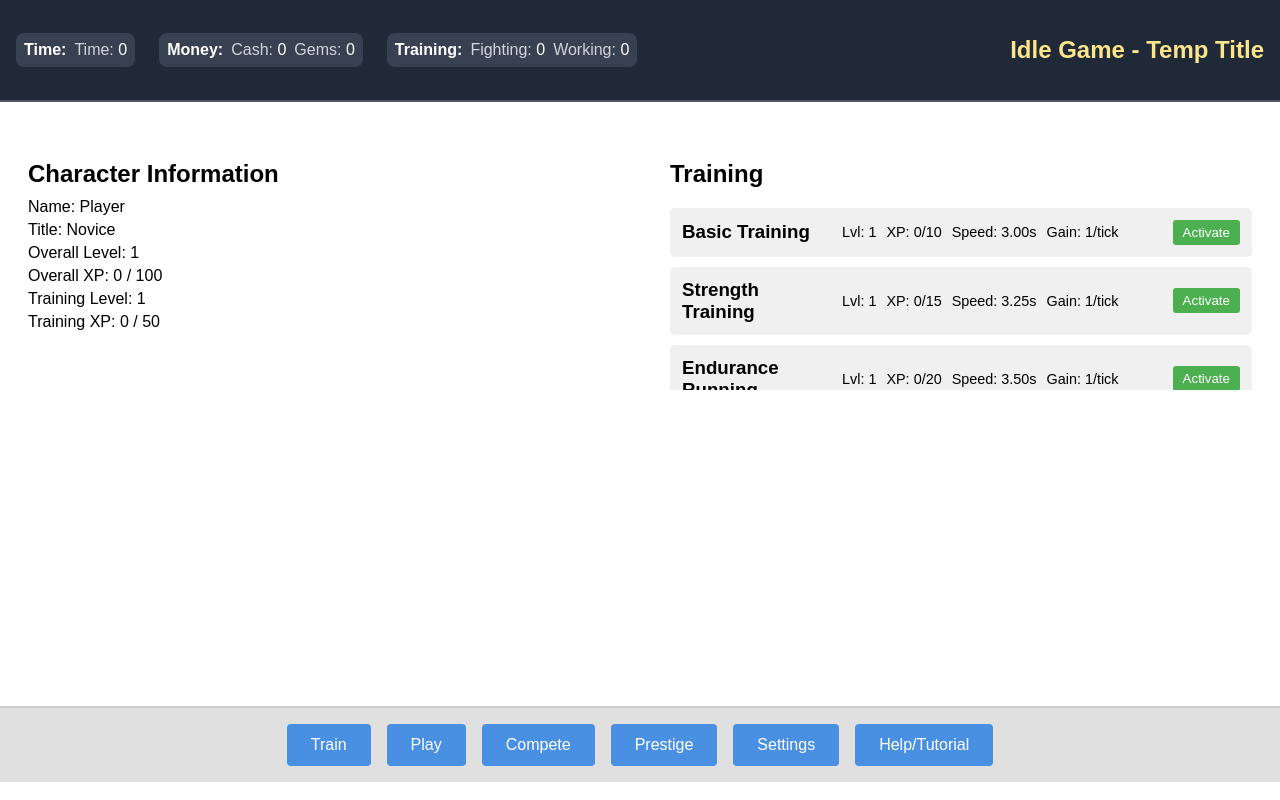
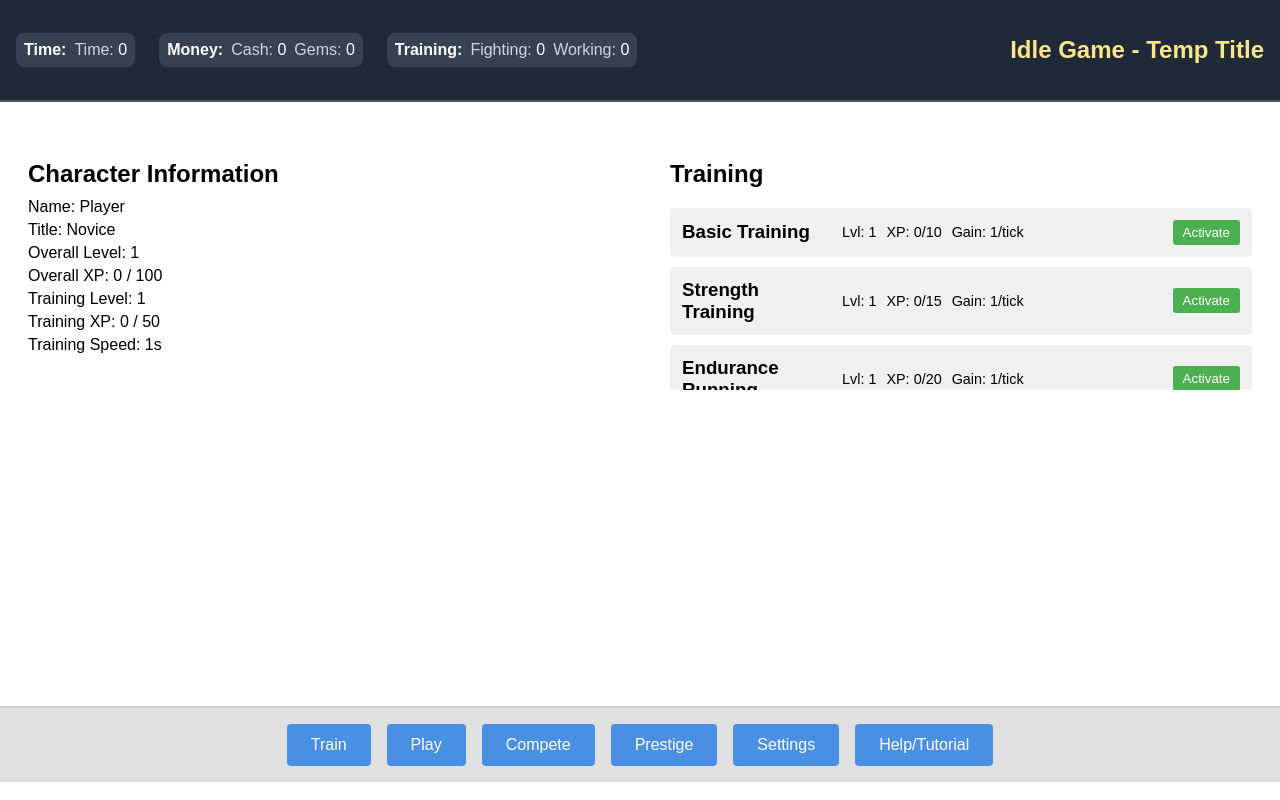
Before and after one commit to CharlesJ3/game-diaiyh, a React (Vite) app: page / in a window 1280 px wide. Built offline with nearby package versions, Linux system fonts and the light colour scheme.

Commit message:
timing fixes, using one overall timing, add timing bars, update MainArea and App components

```diff
--- a/package.json
+++ b/package.json
@@ -17,6 +17,7 @@
   },
   "devDependencies": {
     "@eslint/js": "^9.9.0",
+    "@types/node": "^22.5.4",
     "@types/react": "^18.3.3",
     "@types/react-dom": "^18.3.0",
     "@vitejs/plugin-react": "^4.3.1",
--- a/src/App.tsx
+++ b/src/App.tsx
@@ -1,3 +1,5 @@
+/// <reference types="node" />
+
 import React, { useState, useEffect } from 'react';
 import styled from 'styled-components';
 import { createGlobalStyle } from 'styled-components';
@@ -69,7 +71,6 @@ interface TrainingItem {
   active: boolean;
   unlocked: boolean;
   unlockHow: string;
-  speed: number;
   xpGain: number;
 }
 
@@ -82,6 +83,7 @@ interface Character {
   trainingOverallXp: number;
   trainingOverallLevel: number;
   trainingMaxXp: number;
+  trainingSpeed: number;
 }
 
 const App: React.FC = () => {
@@ -110,7 +112,6 @@ const App: React.FC = () => {
       active: false,
       unlocked: true,
       unlockHow: "Boss 1",
-      speed: 3,
       xpGain: 1
     },
     {
@@ -123,7 +124,6 @@ const App: React.FC = () => {
       active: false,
       unlocked: true,
       unlockHow: "Boss 1",
-      speed: 3.25,
       xpGain: 1
     },
     {
@@ -136,10 +136,8 @@ const App: React.FC = () => {
       active: false,
       unlocked: false,
       unlockHow: "Boss 1",
-      speed: 3.5,
       xpGain: 1
     },
-
   ]);
 
   const [character, setCharacter] = useState<Character>({
@@ -150,7 +148,8 @@ const App: React.FC = () => {
     overallMaxXp: 100,
     trainingOverallXp: 0,
     trainingOverallLevel: 1,
-    trainingMaxXp: 50
+    trainingMaxXp: 50,
+    trainingSpeed: 1
   });
 
   const handleMenuItemClick = (item: string) => {
@@ -169,35 +168,49 @@ const App: React.FC = () => {
   };
 
   useEffect(() => {
-    const intervals: NodeJS.Timeout[] = [];
+    const trainingInterval = setInterval(() => {
+      setTraining(prevTraining => {
+        return prevTraining.map(item => {
+          if (item.active) {
+            const newXp = item.xp + item.xpGain;
+            if (newXp >= item.maxXp) {
+              return {
+                ...item,
+                currentLevel: item.currentLevel + 1,
+                xp: newXp - item.maxXp,
+                maxXp: Math.floor(item.maxXp * 1.1)
+              };
+            } else {
+              return { ...item, xp: newXp };
+            }
+          }
+          return item;
+        });
+      });
 
-    training.forEach((item, index) => {
-      if (item.active) {
-        const interval = setInterval(() => {
-          setTraining(prevTraining => {
-            const updatedTraining = [...prevTraining];
-            const updatedItem = { ...updatedTraining[index] };
+      setCharacter(prevCharacter => {
+        const activeTrainings = training.filter(item => item.active);
+        const totalXpGain = activeTrainings.reduce((sum, item) => sum + item.xpGain, 0);
+        const newTrainingXp = prevCharacter.trainingOverallXp + totalXpGain;
 
-            updatedItem.xp += updatedItem.xpGain;
-            if (updatedItem.xp >= updatedItem.maxXp) {
-              updatedItem.currentLevel += 1;
-              updatedItem.xp = 0;
-              updatedItem.maxXp = Math.floor(updatedItem.maxXp * 1.1);
-            }
+        if (newTrainingXp >= prevCharacter.trainingMaxXp) {
+          return {
+            ...prevCharacter,
+            trainingOverallLevel: prevCharacter.trainingOverallLevel + 1,
+            trainingOverallXp: newTrainingXp - prevCharacter.trainingMaxXp,
+            trainingMaxXp: Math.floor(prevCharacter.trainingMaxXp * 1.1)
+          };
+        } else {
+          return {
+            ...prevCharacter,
+            trainingOverallXp: newTrainingXp
+          };
+        }
+      });
+    }, character.trainingSpeed * 1000);
 
-            updatedTraining[index] = updatedItem;
-            return updatedTraining;
-          });
-        }, item.speed * 1000);
-
-        intervals.push(interval);
-      }
-    });
-
-    return () => {
-      intervals.forEach(clearInterval);
-    };
-  }, [training]);
+    return () => clearInterval(trainingInterval);
+  }, [training, character.trainingSpeed]);
 
   const renderActiveComponent = () => {
     switch (activeComponent) {
--- a/src/components/MainArea.tsx
+++ b/src/components/MainArea.tsx
@@ -42,6 +42,15 @@ const pulse = keyframes`
   }
 `;
 
+const fillAnimation = keyframes`
+  0% {
+    width: 0%;
+  }
+  100% {
+    width: 100%;
+  }
+`;
+
 const TrainingItem = styled.div<{ $active: boolean, $progress: number }>`
   position: relative;
   background-color: #f0f0f0;
@@ -66,12 +75,22 @@ const TrainingItem = styled.div<{ $active: boolean, $progress: number }>`
     position: absolute;
     top: 0;
     left: 0;
-    height: 100%;
+    height: calc(100% - 15px);
     width: ${props => props.$progress}%;
     background-color: rgba(76, 175, 80, 0.2);
     transition: width 0.3s ease-in-out;
     z-index: 1;
   }
+`;
+
+const SpeedProgressBar = styled.div<{ $duration: number }>`
+  position: absolute;
+  bottom: 0;
+  left: 0;
+  height: 15px;
+  width: 0%;
+  background-color: rgba(33, 150, 243, 0.6);
+  animation: ${fillAnimation} ${props => props.$duration}s linear infinite;
 `;
 
 const TrainingContent = styled.div`
@@ -126,6 +145,7 @@ interface Character {
   trainingOverallXp: number;
   trainingOverallLevel: number;
   trainingMaxXp: number;
+  trainingSpeed: number;
 }
 
 interface TrainingItem {
@@ -134,8 +154,19 @@ interface TrainingItem {
   xp: number;
   maxXp: number;
   active: boolean;
-  speed: number;
   xpGain: number;
+}
+
+interface Character {
+  name: string;
+  title: string;
+  overallXp: number;
+  overallLevel: number;
+  overallMaxXp: number;
+  trainingOverallXp: number;
+  trainingOverallLevel: number;
+  trainingMaxXp: number;
+  trainingSpeed: number;
 }
 
 interface MainAreaProps {
@@ -165,9 +196,10 @@ const MainArea: React.FC<MainAreaProps> = ({
           <p>Name: {character.name}</p>
           <p>Title: {character.title}</p>
           <p>Overall Level: {character.overallLevel}</p>
-          <p>Overall XP: {character.overallXp} / {character.overallMaxXp}</p>
+          <p>Overall XP: {Math.floor(character.overallXp)} / {character.overallMaxXp}</p>
           <p>Training Level: {character.trainingOverallLevel}</p>
-          <p>Training XP: {character.trainingOverallXp} / {character.trainingMaxXp}</p>
+          <p>Training XP: {Math.floor(character.trainingOverallXp)} / {character.trainingMaxXp}</p>
+          <p>Training Speed: {character.trainingSpeed}s</p>
         </CharacterInfo>
       </QuadrantContainer>
       <QuadrantContainer>
@@ -185,8 +217,7 @@ const MainArea: React.FC<MainAreaProps> = ({
                   <TrainingTitle>{item.title}</TrainingTitle>
                   <TrainingStats>
                     <StatItem>Lvl: {item.currentLevel}</StatItem>
-                    <StatItem>XP: {item.xp}/{item.maxXp}</StatItem>
-                    <StatItem>Speed: {item.speed.toFixed(2)}s</StatItem>
+                    <StatItem>XP: {Math.floor(item.xp)}/{item.maxXp}</StatItem>
                     <StatItem>Gain: {item.xpGain}/tick</StatItem>
                   </TrainingStats>
                 </TrainingInfo>
@@ -197,6 +228,7 @@ const MainArea: React.FC<MainAreaProps> = ({
                   {item.active ? 'Deactivate' : 'Activate'}
                 </ToggleButton>
               </TrainingContent>
+              {item.active && <SpeedProgressBar $duration={character.trainingSpeed} />}
             </TrainingItem>
           ))}
         </TrainingList>
```
Also changed, not shown: 1 other file (tests, documents, lock files or other folders).
